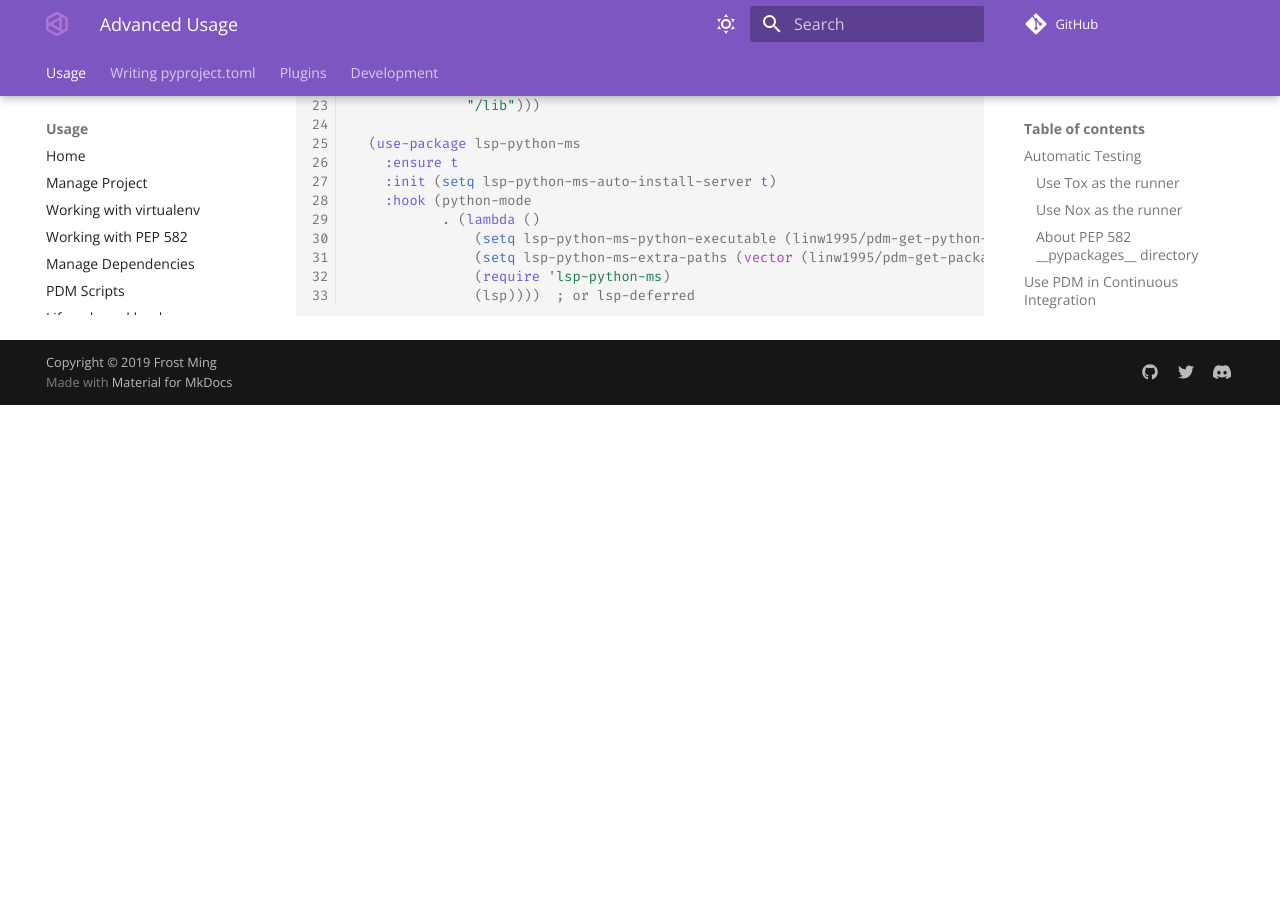
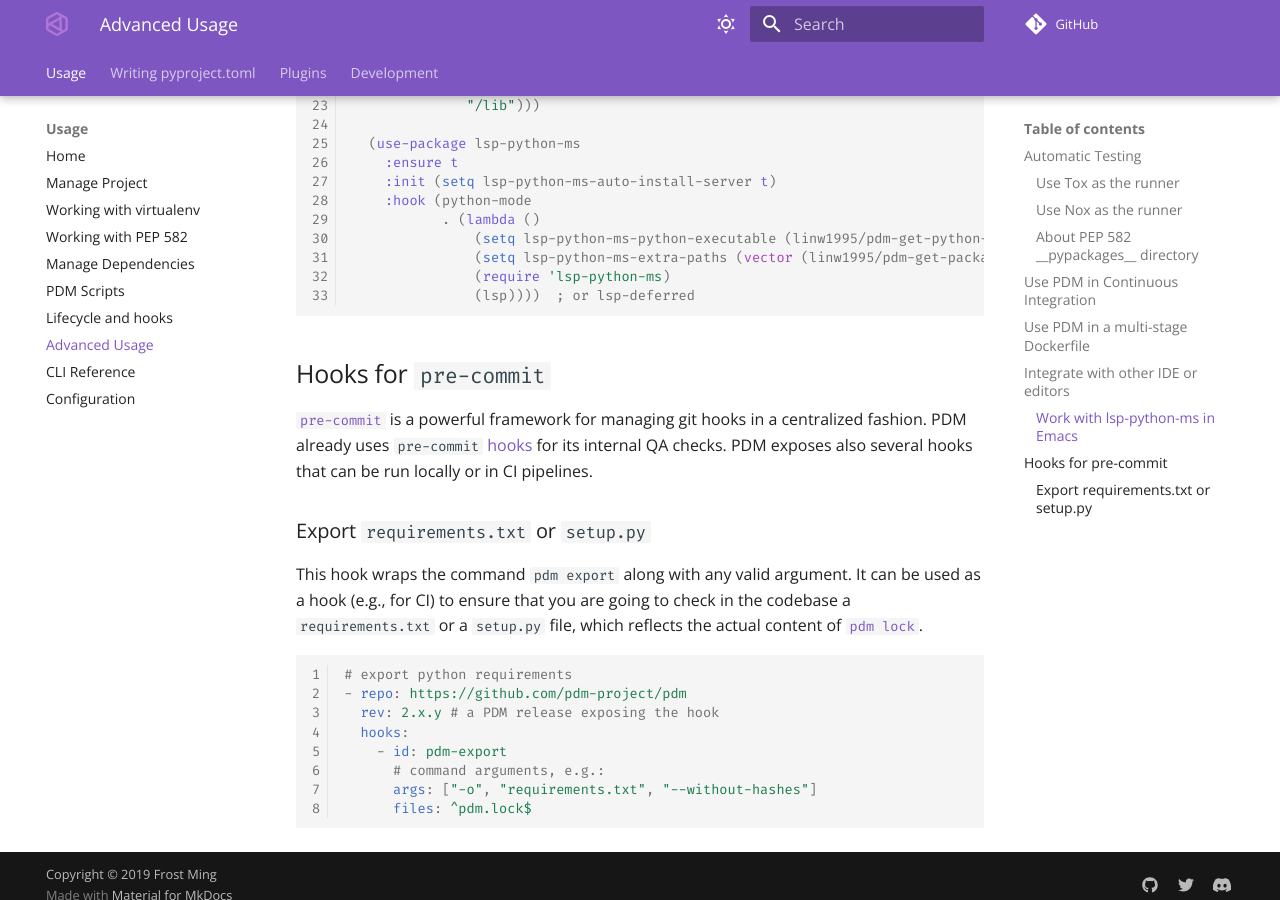
Before and after one commit to azurelotus0926/pdm, an MkDocs documentation site: the page built from docs/docs/usage/advanced.md, in a window 1280 px wide and 900 px high, scrolled down 4788 px. Built offline with MkDocs 1.6.1 and Material for MkDocs 9.7.7, drawn with Linux system fonts in a browser that asks for light colours; comment, search, counter and statistics services are not loaded; the version menu is left out; before the commit the page ends 5193 px from its top, so only the background shows below that.

Commit message:
feat: add pdm export to available pre-commit hooks (#1279)
* Add pdm export to available pre-commit hooks

* Add .pre-commit-hooks.yaml
* Update the doc

* Add news fragment with the PR number

Co-authored-by: Andrea <floatingpurr@users.noreply.github.com>

````diff
--- a/docs/docs/usage/advanced.md
+++ b/docs/docs/usage/advanced.md
@@ -221,3 +221,21 @@ Below is a sample code snippet showing how to make PDM work with [lsp-python-ms]
                (require 'lsp-python-ms)
                (lsp))))  ; or lsp-deferred
 ```
+## Hooks for `pre-commit`
+
+[`pre-commit`](https://pre-commit.com/) is a powerful framework for managing git hooks in a centralized fashion. PDM already uses `pre-commit` [hooks](https://github.com/pdm-project/pdm/blob/main/.pre-commit-config.yaml) for its internal QA checks. PDM exposes also several hooks that can be run locally or in CI pipelines.
+
+### Export `requirements.txt` or `setup.py`
+
+This hook wraps the command `pdm export` along with any valid argument. It can be used as a hook (e.g., for CI) to ensure that you are going to check in the codebase a `requirements.txt` or a `setup.py` file, which reflects the actual content of [`pdm lock`](cli_reference.md#exec-0--lock).
+
+```yaml
+# export python requirements
+- repo: https://github.com/pdm-project/pdm
+  rev: 2.x.y # a PDM release exposing the hook
+  hooks:
+    - id: pdm-export
+      # command arguments, e.g.:
+      args: ["-o", "requirements.txt", "--without-hashes"]
+      files: ^pdm.lock$
+```
````
Also changed, not shown: docs/docs/usage/project.md (+3 -0 lines), news/1279.feature.md (added, +1 -0 lines), .pre-commit-hooks.yaml (added).
